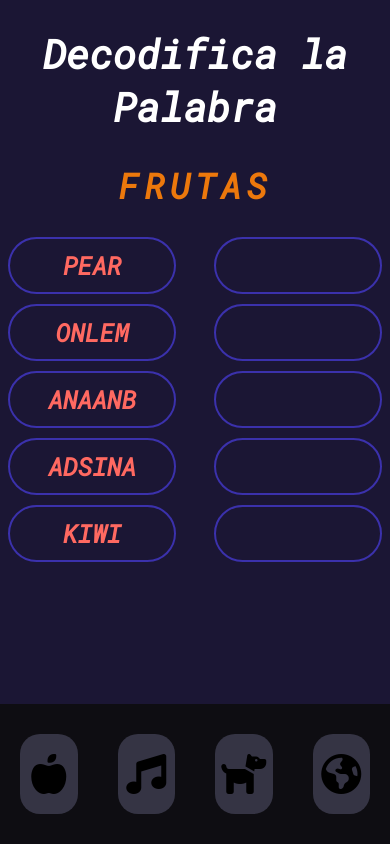
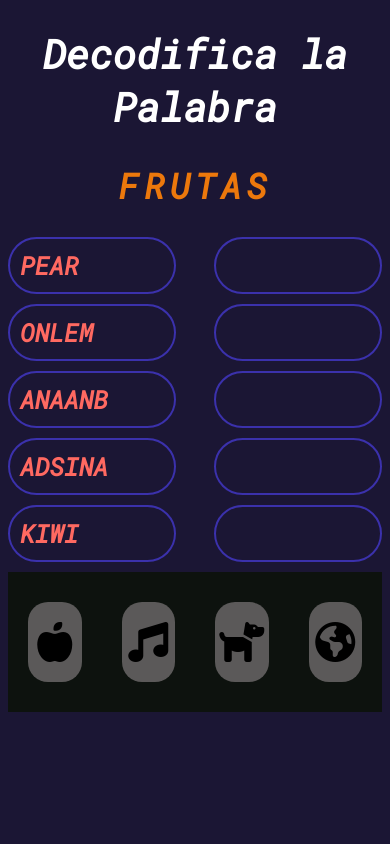
Before and after one commit to Rodmelanie634/Juego, a plain HTML site: page index.html in a window 390 px wide. Drawn offline with Linux system fonts and the light colour scheme; a web font is replaced by a local one.

Commit message:
actualizado

```diff
--- a/style.css
+++ b/style.css
@@ -25,7 +25,7 @@ h2{
 .container .fila{
     display: flex;
     justify-content: space-between;
-    text-align: center;
+    text-align: relative;
     margin: 10px 0;
 }
 .container .fila .palabra{
@@ -70,8 +70,8 @@ button{
     100%{transform: scale(1);}
 }
 .niveles{
-    background-color: #0e0d12;
-    position: absolute;
+    background-color: #0d120e;
+    position:relative;
     bottom: 0;
     left: 0;
     width: 100%;
@@ -80,11 +80,10 @@ button{
     padding: 10px 0;
 }
 .nivel{
-    background-color: #353444;
+    background-color: #5b5959;
     width: 80px;
     height: 80px;
     margin: 20px;
-    position: relative;
     border-radius: 20px;
     transition: .6s;
     display: flex;
@@ -101,3 +100,42 @@ color: #000;
 .completado i{
     color: #fff !important;
 }
+/* Estilos para pantallas grandes */
+@media only screen and (max-width: 1220px){
+.container{
+    max-width: 1200px;
+    }
+    .niveles{
+        max-width: 1200px;
+    }
+}
+
+/* Estilos para pantallas medianas */
+@media only screen and (max-width: 992px){
+    .container{
+        max-width: 960px;
+    }
+    .niveles{
+        max-width: 960px;
+    }
+}
+
+/* Estilos para pantallas pequeñas */
+@media only screen and (max-width: 768px){
+    .container{
+        max-width: 720px;
+    }
+    .niveles{
+        max-width: 720px;
+    }
+}
+
+/* Estilos para pantallas extra pequeñas */
+@media only screen and (max-width: 576px){
+    .container{
+        max-width: 540px;
+    }
+    .niveles{
+        max-width: 540px;
+    }
+}
```
